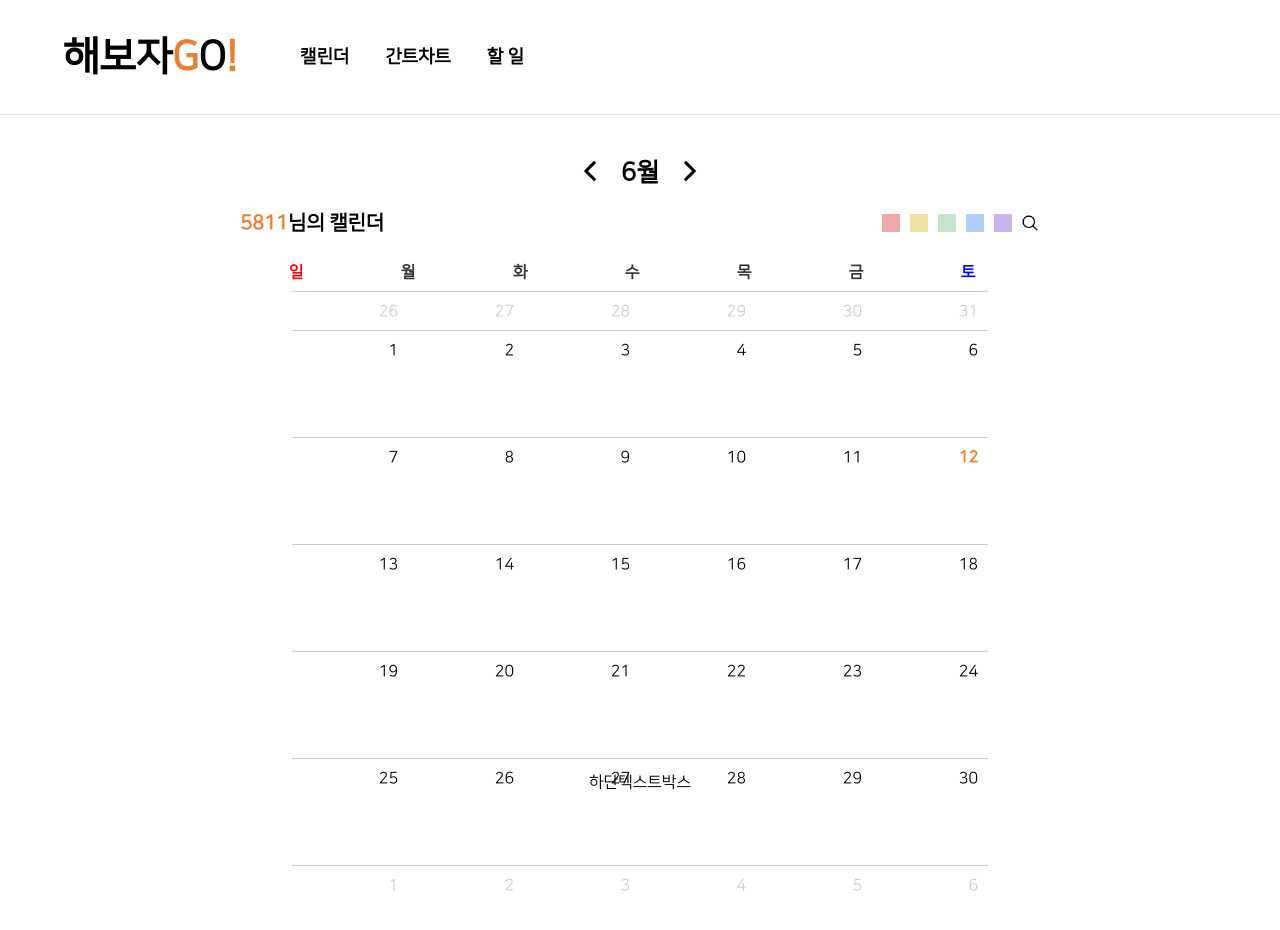
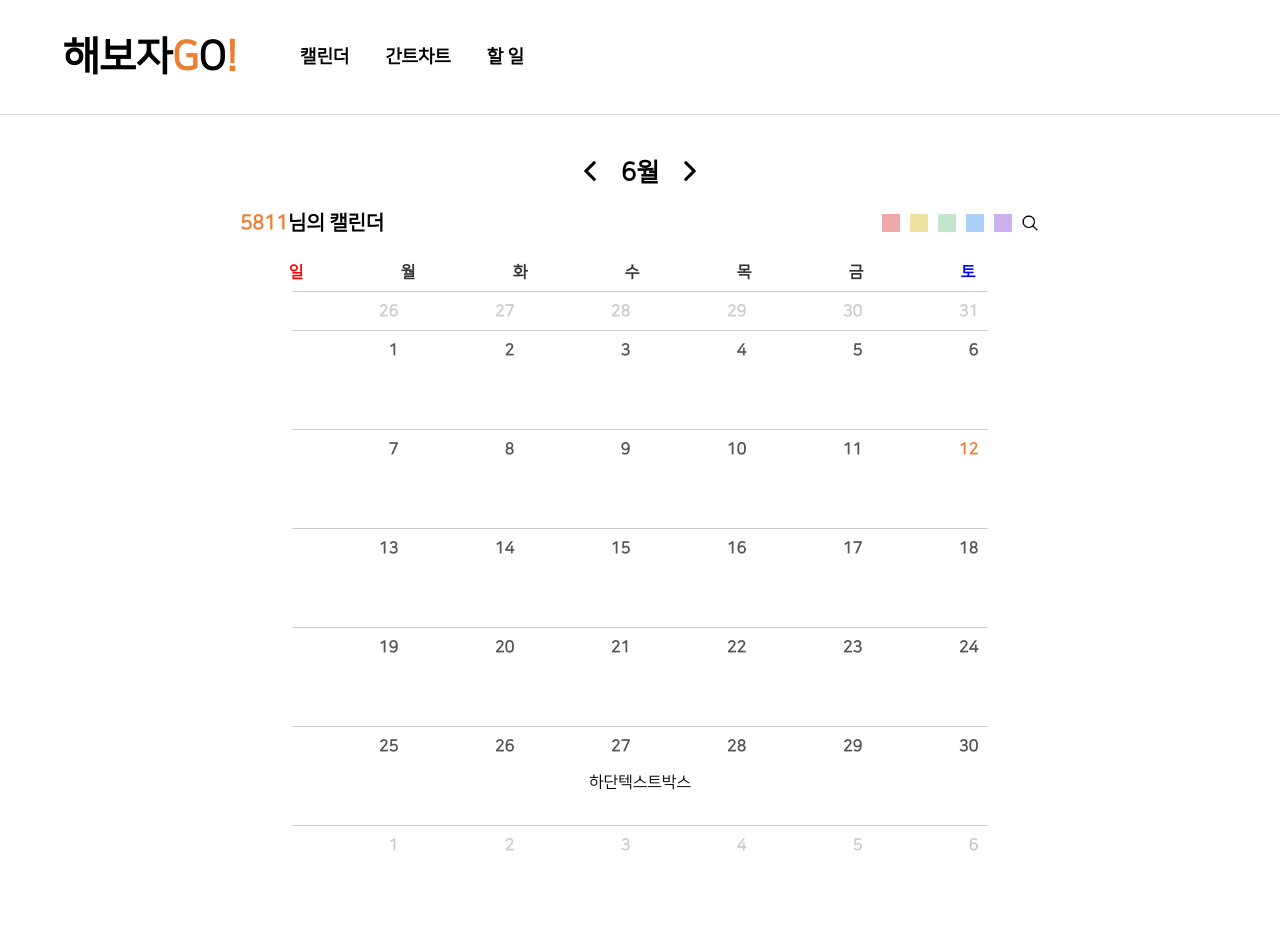
Before and after one commit to zzannorita/LetsDoIt, a React (Create React App) app in the folder front/: page / in a window 1280 px wide. Shown: the top 930 px of the page. Built offline with nearby package versions, Linux system fonts and the light colour scheme.

Commit message:
Design: 일정 박스 스크롤 삭제 및 hover 적용

```diff
--- a/front/src/components/component/Calender.module.css
+++ b/front/src/components/component/Calender.module.css
@@ -154,13 +154,35 @@ input[type="checkbox"]:checked + .checkbox_icon::after {
   cursor: pointer;
   padding: 10px;
   border-top: 1px solid #ccc;
+  font-weight: bold;
 }
 
 .dateTextBox {
-  height: 8vh;
+  display: flex;
+  flex-direction: column;
+  height: 7vh;
   text-align: center;
   padding: 2px 0;
-  font-size: 13px;
+  font-size: 12px;
+  font-weight: bold;
+  color: black;
+  overflow-y: scroll;
+}
+
+.dateTextBox::-webkit-scrollbar {
+  display: none;
+  width: 0px;
+}
+
+.dateText {
+  margin: 2px;
+  padding: 2px;
+  border-radius: 3px;
+}
+
+.dateText:hover {
+  /* color: gray; */
+  font-size: 1.3em;
 }
 
 .prevDate {
@@ -168,7 +190,7 @@ input[type="checkbox"]:checked + .checkbox_icon::after {
 }
 
 .curDate {
-  color: #000;
+  color: #555555;
 }
 
 .curDate:hover {
```
